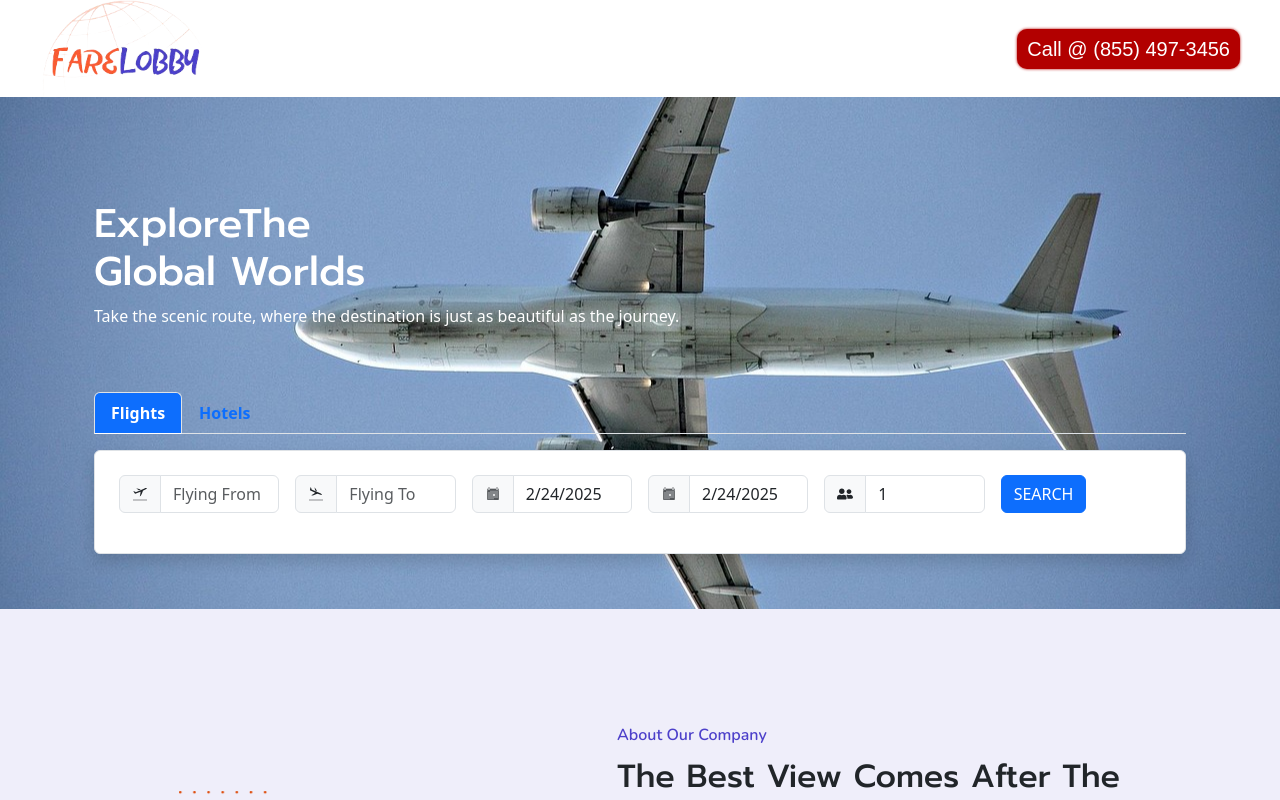
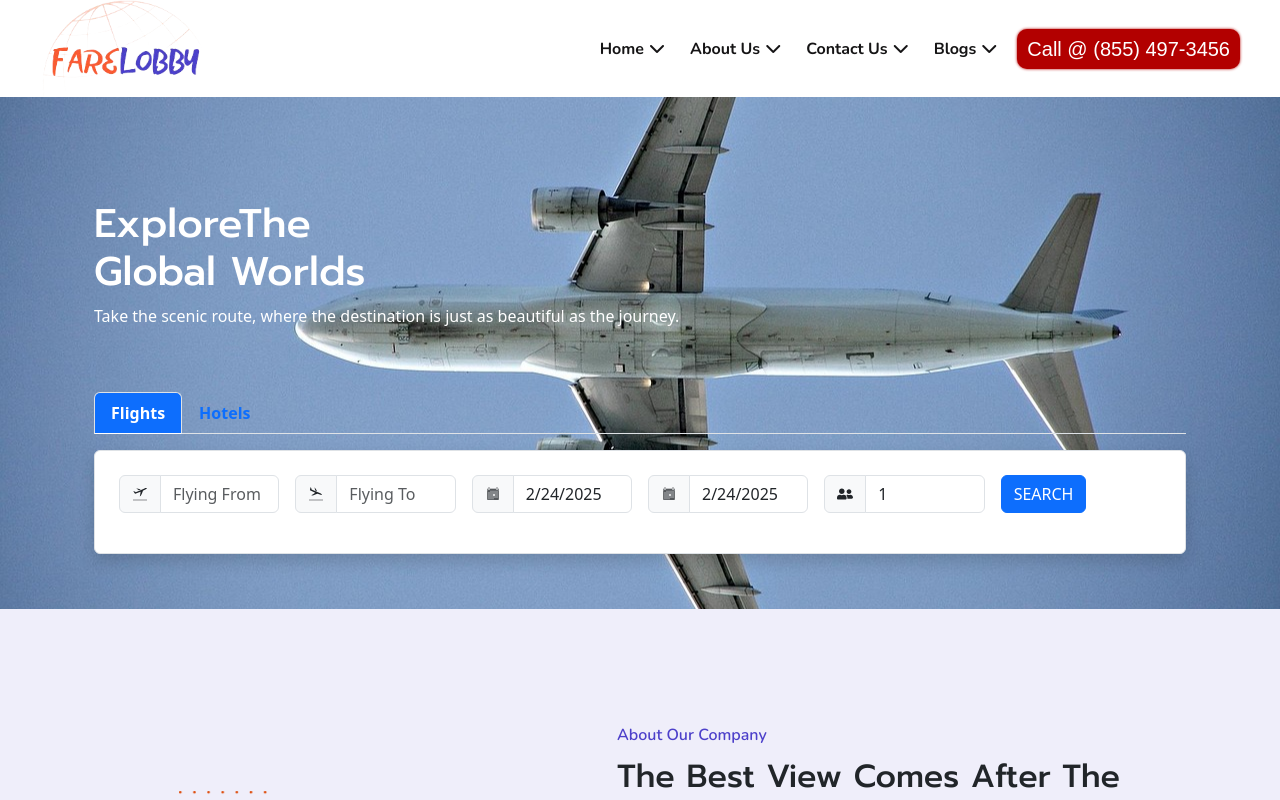
Before and after one commit to acedeveloper-byte/farelobby.com, a Next.js app: page / in a window 1280 px wide. Shown: the top 800 px of the page. Built offline with nearby package versions, Linux system fonts and the light colour scheme.

Commit message:
added changes

```diff
--- a/component/common_comp/Header.js
+++ b/component/common_comp/Header.js
@@ -32,7 +32,7 @@ const Header = ({ sectionRef, contactRef, blogRef }) => {
                             <div class="header-right d-flex justify-content-end align-items-center">
                                 <div class="mean__menu-wrapper">
                                     <div class="main-menu">
-                                        <nav class="offcanvas offcanvas-start" tabindex="-1" id="offcanvasExample" aria-labelledby="offcanvasExampleLabel">
+                                        <nav id="mobile-menu">
                                             <ul>
                                                 <li class="has-dropdown menu-thumb">
                                                     <a href="#" class="text-decoration-none">
@@ -69,10 +69,10 @@ const Header = ({ sectionRef, contactRef, blogRef }) => {
                                         <a class="alert-button" href="tel:+1(855) 497-3456">Call @ (855) 497-3456</a>
                                     </div>
                                 </div>
+
                                 <div class="header__hamburger d-xl-none my-auto">
-
                                     <div class="sidebar__toggle">
-                                        <div class="header-bar" data-bs-toggle="offcanvas" href="#offcanvasExample" role="button" aria-controls="offcanvasExample">
+                                        <div class="header-bar">
                                             <span></span>
                                             <span></span>
                                             <span></span>
@@ -84,7 +84,7 @@ const Header = ({ sectionRef, contactRef, blogRef }) => {
                     </div>
                 </div>
             </div>
-        </header >
+        </header>
     )
 }
 
```
